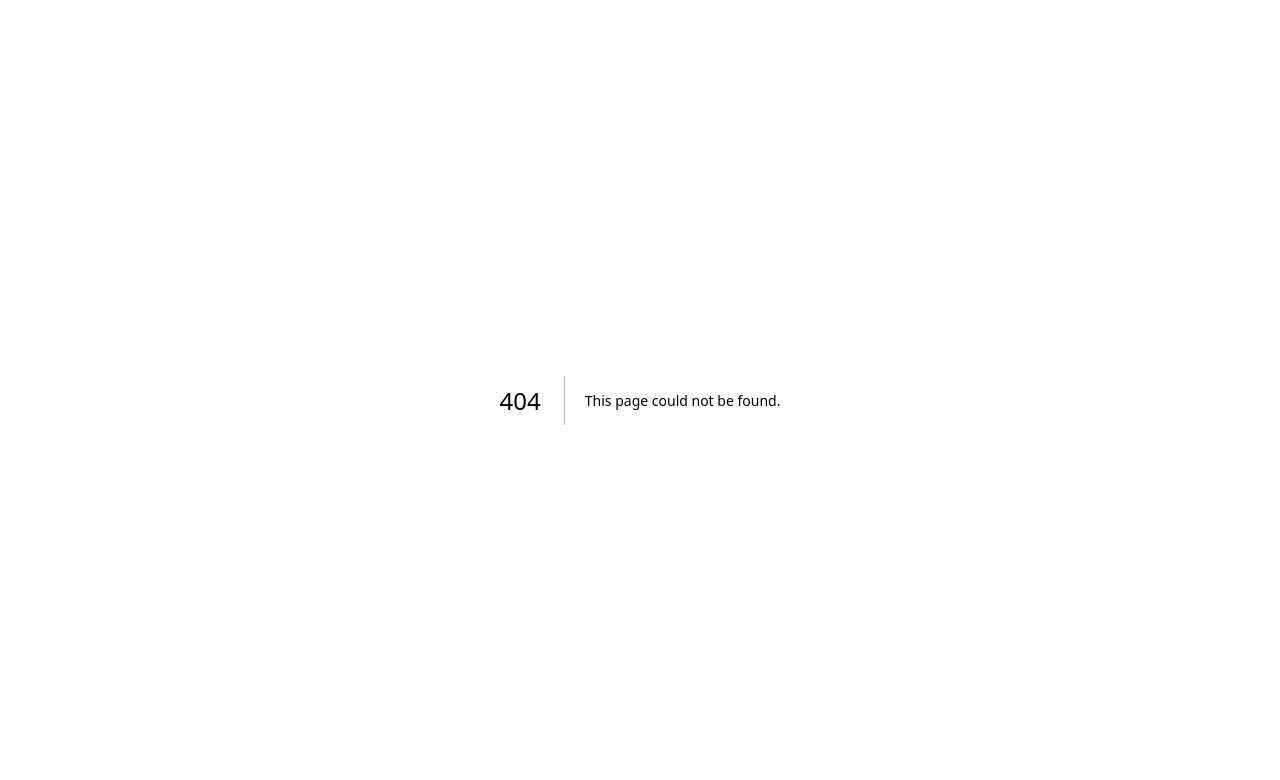
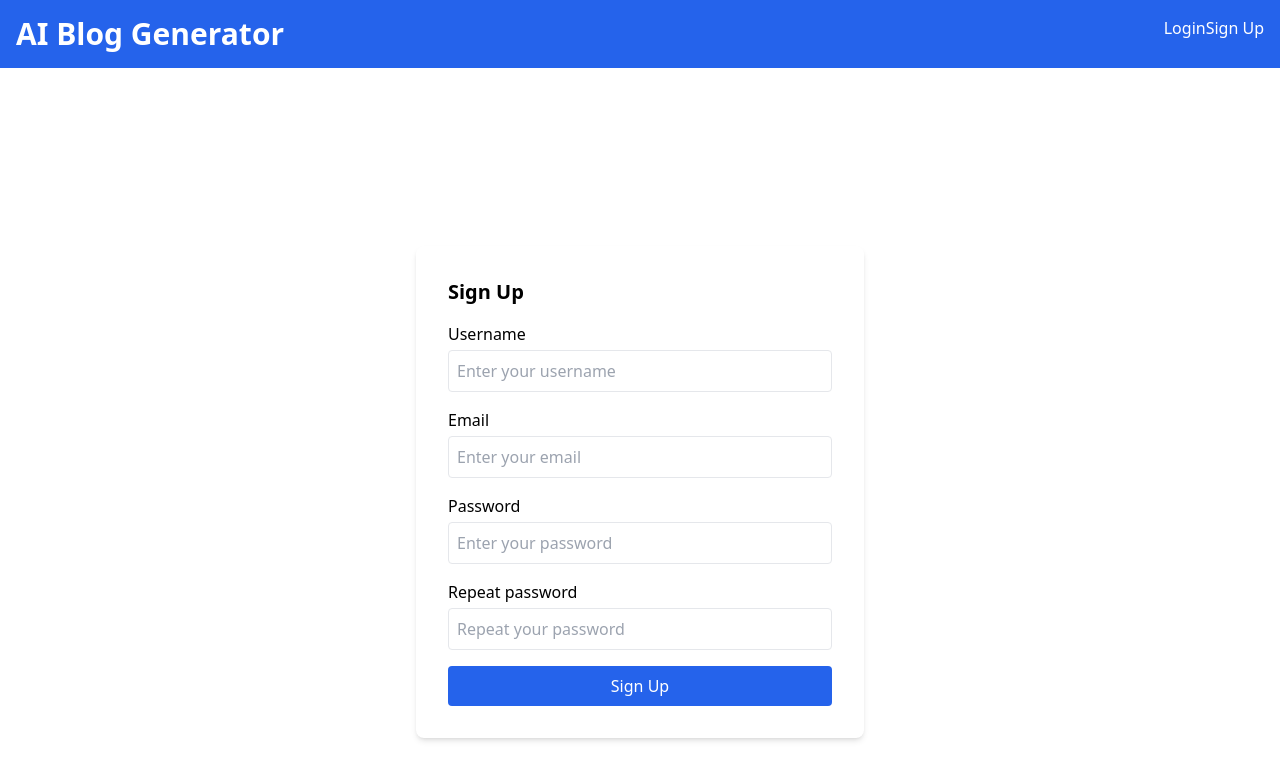
Before and after one commit to jananadiw/ai-blog-generator, a Next.js app: page /signup in a window 1280 px wide. Before the commit this address had no page. Shown: the top 780 px of the page. Built offline with nearby package versions, Linux system fonts and the light colour scheme.

Commit message:
improvement: Publish login and signup pages

```diff
--- /dev/null
+++ b/app/components/NavBar.tsx
@@ -0,0 +1,22 @@
+"use client";
+
+export default function NavBar() {
+  return (
+    <div>
+      {/* Nav Bar */}
+      <nav className="bg-blue-600 p-4 text-white flex justify-between">
+        <div>
+          <h1 className="text-3xl font-bold">AI Blog Generator</h1>
+        </div>
+        <div className="flex justify-between">
+          <a href="#" className="text-white hover:underline">
+            Login
+          </a>
+          <a href="#" className="text-white hover:underline">
+            Sign Up
+          </a>
+        </div>
+      </nav>
+    </div>
+  );
+}
--- /dev/null
+++ b/app/login/page.tsx
@@ -0,0 +1,51 @@
+"use client";
+
+import NavBar from "../components/NavBar";
+import { useState } from "react";
+
+export default function Login() {
+  return (
+    <>
+      <NavBar />
+      <br />
+      <div className="flex items-center justify-center h-screen">
+        <div className="bg-white p-8 shadow-md rounded-lg max-w-md w-full">
+          {/* login form */}
+          <form className="space-y-4">
+            <h2 className="text-xl font-semibold">Login</h2>
+            <div>
+              <label htmlFor="username" className="block mb-1 font-medium">
+                Username
+              </label>
+              <input
+                type="text"
+                id="username"
+                name="username"
+                placeholder="Enter your username"
+                className="w-full p-2 border rounded"
+              />
+            </div>
+            <div>
+              <label htmlFor="password" className="block mb-1 font-medium">
+                Password
+              </label>
+              <input
+                type="password"
+                id="password"
+                name="password"
+                placeholder="Enter your password"
+                className="w-full p-2 border rounded"
+              />
+            </div>
+            <button
+              type="submit"
+              className="w-full bg-blue-600 text-white p-2 rounded hover:bg-blue-700"
+            >
+              Login
+            </button>
+          </form>
+        </div>
+      </div>
+    </>
+  );
+}
--- a/app/page.tsx
+++ b/app/page.tsx
@@ -1,6 +1,7 @@
 "use client";
 
 import Loading from "./components/Loading";
+import NavBar from "./components/NavBar";
 import { useState } from "react";
 
 export default function Home() {
@@ -19,17 +20,7 @@ export default function Home() {
       className={"flex flex-col min-h-screen bg-gray-100 font-sans antialis"}
     >
       {/* Nav Bar */}
-      <nav className="bg-blue-600 p-4 text-white flex justify-between">
-        <div>
-          <h1 className="text-3xl font-bold">AI Blog Generator</h1>
-        </div>
-        <div>
-          <a href="#" className="text-white hover:underline">
-            Logout
-          </a>
-        </div>
-      </nav>
-
+      <NavBar />
       <br />
       <br />
 
--- /dev/null
+++ b/app/signup/page.tsx
@@ -0,0 +1,78 @@
+"use client";
+
+import NavBar from "../components/NavBar";
+import { useState } from "react";
+
+export default function SignUp() {
+  return (
+    <>
+      <NavBar />
+      <br />
+      <div className="flex items-center justify-center h-screen">
+        <div className="bg-white p-8 shadow-md rounded-lg max-w-md w-full">
+          {/* signup form */}
+          <form className="space-y-4">
+            <h2 className="text-xl font-semibold">Sign Up</h2>
+            <div>
+              <label htmlFor="username" className="block mb-1 font-medium">
+                Username
+              </label>
+              <input
+                type="text"
+                id="username"
+                name="username"
+                placeholder="Enter your username"
+                className="w-full p-2 border rounded"
+              />
+            </div>
+            <div>
+              <label htmlFor="email" className="block mb-1 font-medium">
+                Email
+              </label>
+              <input
+                type="email"
+                id="email"
+                name="email"
+                placeholder="Enter your email"
+                className="w-full p-2 border rounded"
+              />
+            </div>
+            <div>
+              <label htmlFor="password" className="block mb-1 font-medium">
+                Password
+              </label>
+              <input
+                type="password"
+                id="password"
+                name="password"
+                placeholder="Enter your password"
+                className="w-full p-2 border rounded"
+              />
+            </div>
+            <div>
+              <label
+                htmlFor="repeatPassword"
+                className="block mb-1 font-medium"
+              >
+                Repeat password
+              </label>
+              <input
+                type="repeatPassword"
+                id="repeatPassword"
+                name="repeatPassword"
+                placeholder="Repeat your password"
+                className="w-full p-2 border rounded"
+              />
+            </div>
+            <button
+              type="submit"
+              className="w-full bg-blue-600 text-white p-2 rounded hover:bg-blue-700"
+            >
+              Sign Up
+            </button>
+          </form>
+        </div>
+      </div>
+    </>
+  );
+}
```
Also changed, not shown: app/pages/login.tsx (deleted).
